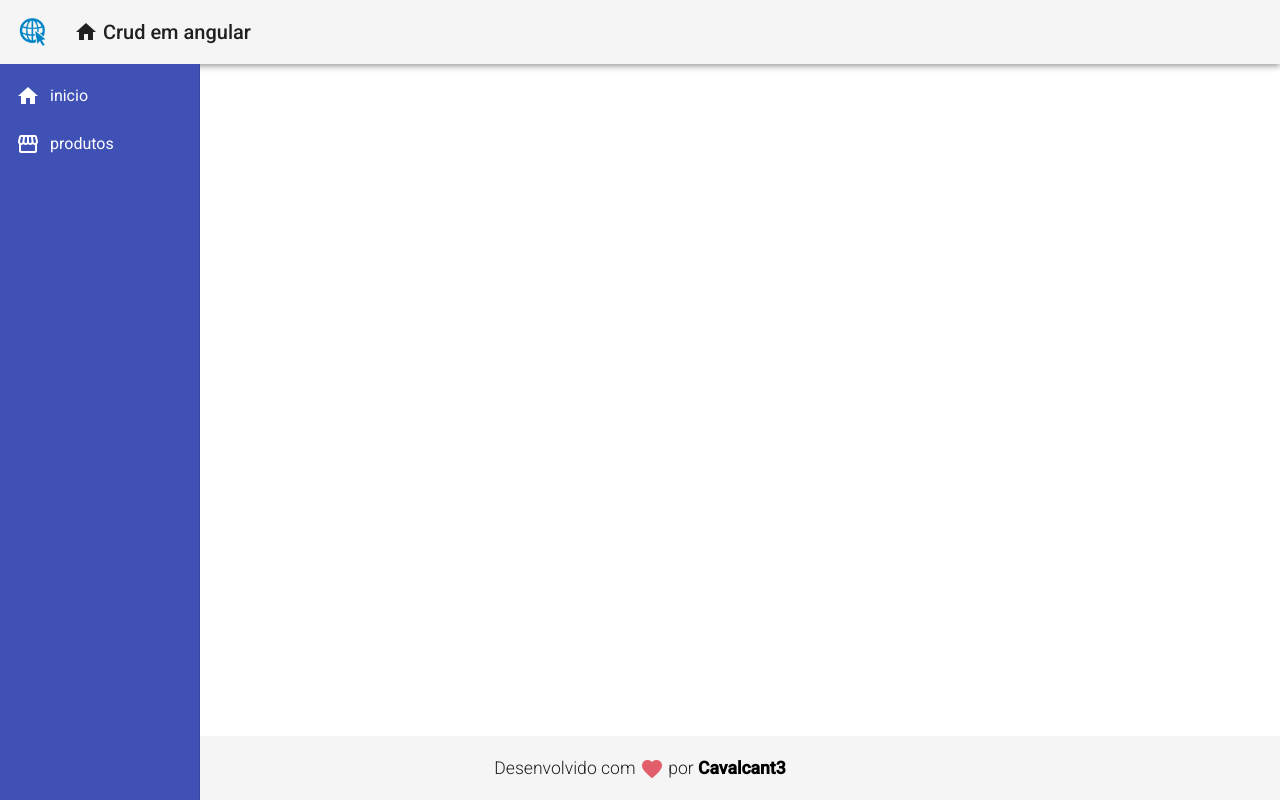
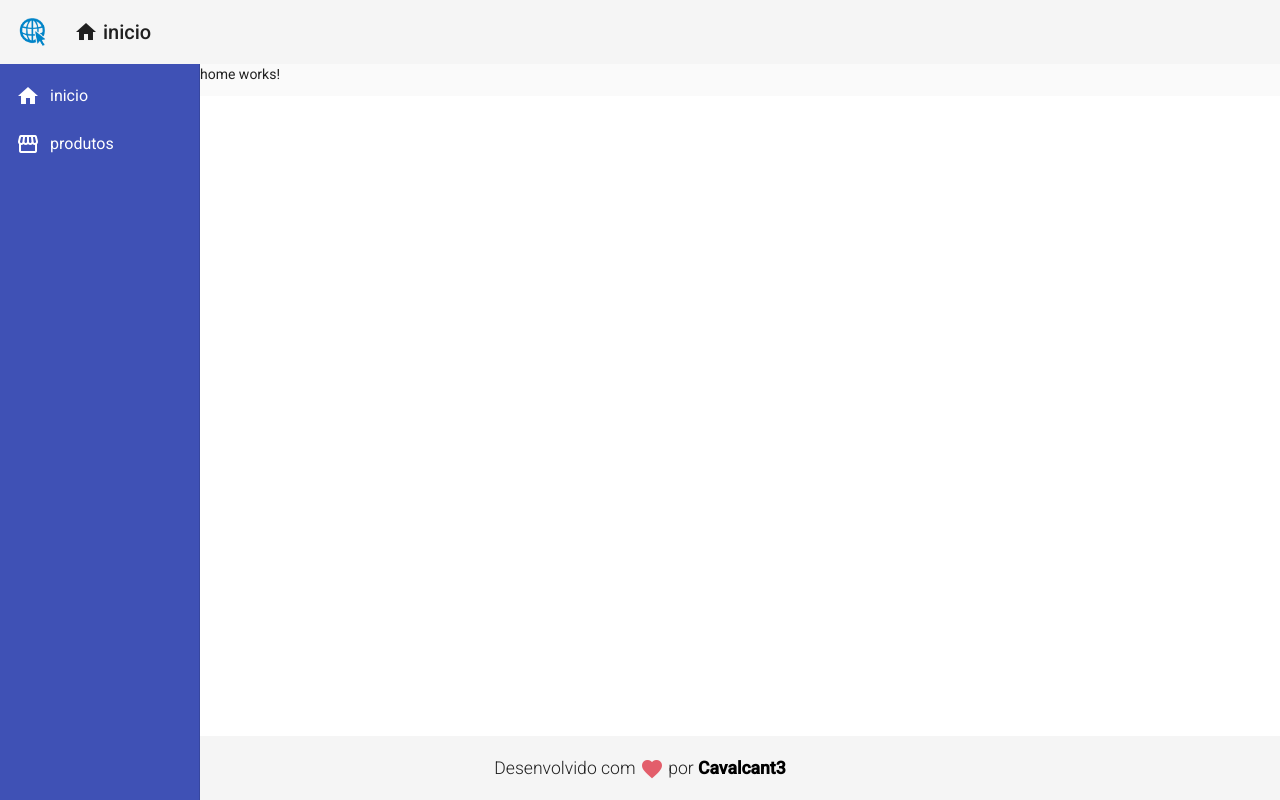
Before and after one commit to cavalcant3/crud-angular, an Angular app in the folder frontend/: page / in a window 1280 px wide. Built offline with nearby package versions, Linux system fonts and the light colour scheme.

Commit message:
adicionando conteudo da home--criação de componente

```diff
--- a/frontend/src/app/app.module.ts
+++ b/frontend/src/app/app.module.ts
@@ -12,6 +12,7 @@ import { NavComponent } from './components/template/nav/nav.component';
 
 import { MatSidenavModule } from '@angular/material/sidenav';
 import { MatListModule } from '@angular/material/list';
+import { HomeComponent } from './views/home/home.component';
 
 
 
@@ -21,6 +22,7 @@ import { MatListModule } from '@angular/material/list';
     HeaderComponent,
     FooterComponent,
     NavComponent,
+    HomeComponent,
   ],
   imports: [
     BrowserModule,
--- a/frontend/src/app/components/header/header.component.html
+++ b/frontend/src/app/components/header/header.component.html
@@ -9,7 +9,7 @@
         <i class="material-icons">
             home
         </i>
-        Crud em angular
+        inicio
     </a>
 </span>
 </mat-toolbar>
--- a/frontend/src/app/components/template/nav/nav.component.html
+++ b/frontend/src/app/components/template/nav/nav.component.html
@@ -16,4 +16,7 @@
             </a>
         </mat-nav-list>
     </mat-sidenav>
+    <mat-sidenav-content>
+        <app-home></app-home>
+    </mat-sidenav-content>
 </mat-sidenav-container>
--- /dev/null
+++ b/frontend/src/app/views/home/home.component.html
@@ -0,0 +1 @@
+<p>home works!</p>
--- /dev/null
+++ b/frontend/src/app/views/home/home.component.ts
@@ -0,0 +1,15 @@
+import { Component, OnInit } from '@angular/core';
+
+@Component({
+  selector: 'app-home',
+  templateUrl: './home.component.html',
+  styleUrls: ['./home.component.css']
+})
+export class HomeComponent implements OnInit {
+
+  constructor() { }
+
+  ngOnInit(): void {
+  }
+
+}
```
Also changed, not shown: frontend/src/app/views/home/home.component.css (added).
